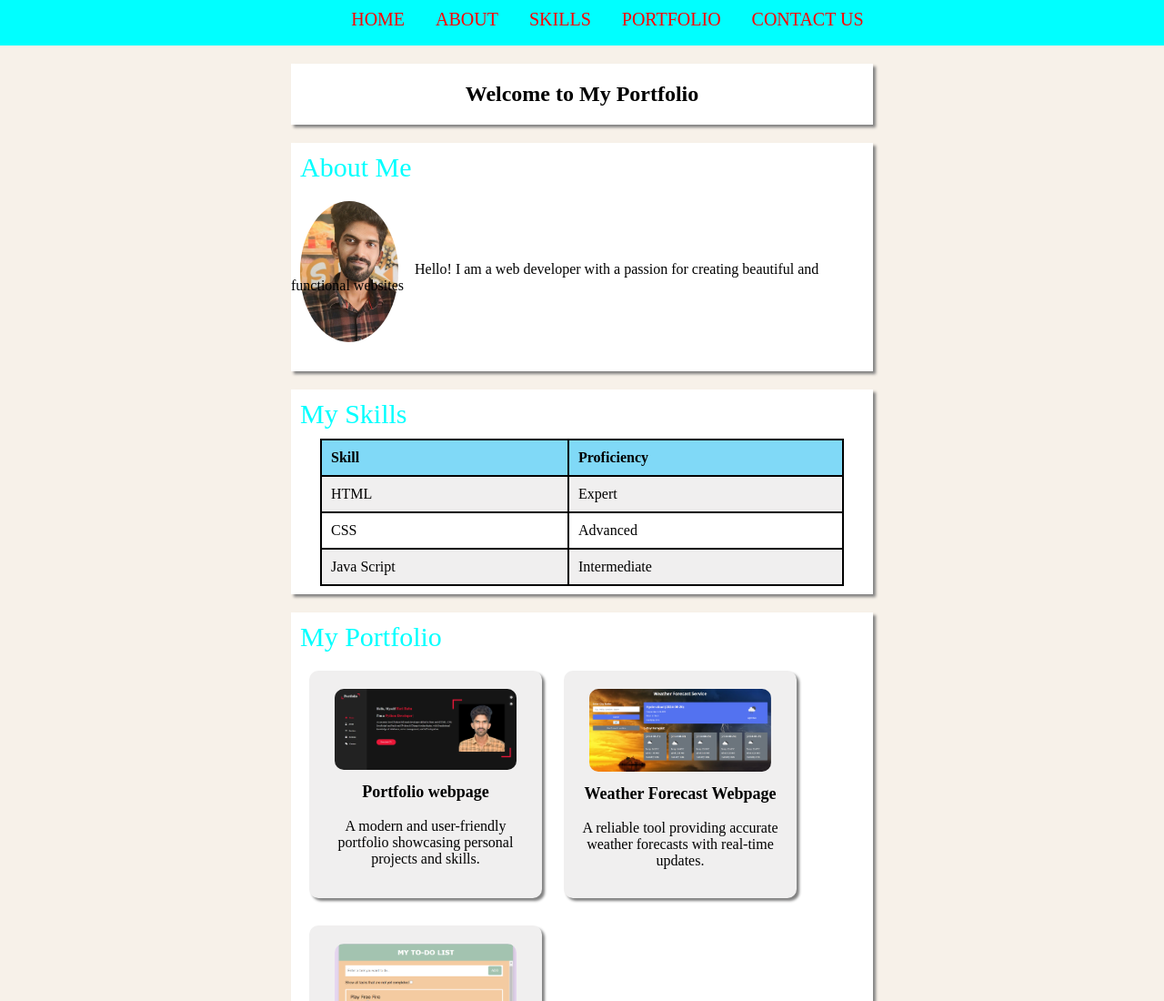
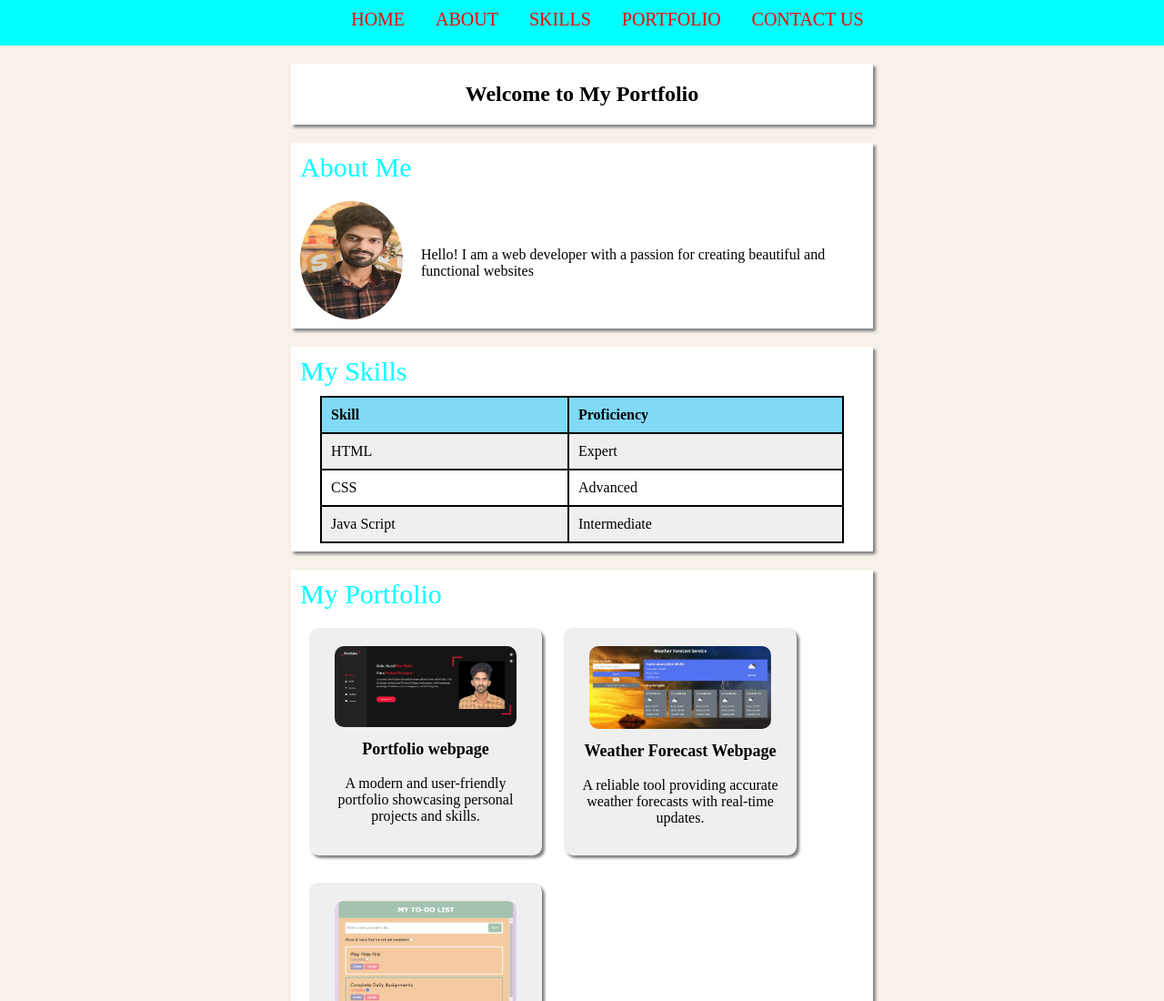
Before and after one commit to harikrishna87/css-day-8, a plain HTML site: page index.html in a window 1280 px wide. Shown: the top 1100 px of the page at 91% size. Drawn offline with Linux system fonts and the light colour scheme.

Commit message:
changes made

```diff
--- a/index.html
+++ b/index.html
@@ -28,8 +28,10 @@
             <div class="about">
                 <h2>About Me</h2>
 
-                <img src="WhatsApp Image 2024-08-20 at 18.41.02_8d6878fe.jpg" alt="" width="150px">
-                <p>Hello! I am a web developer with a passion for creating beautiful and functional websites</p>
+                <div class="about-content">
+                    <img src="WhatsApp Image 2024-08-20 at 18.41.02_8d6878fe.jpg" alt="" width="150px">
+                    <p>Hello! I am a web developer with a passion for creating beautiful and functional websites</p>
+                </div>
             </div>
         </div>
     </section>
--- a/styles.css
+++ b/styles.css
@@ -66,21 +66,22 @@ header {
     padding: 10px;
 }
 
+.about-content {
+    display: flex;
+    align-items: flex-start;
+}
+
 .about img {
     border-radius: 50%;
     padding: 10px;
-    width: 20%;
-    height: 175px;
-    object-fit: cover;
-    object-position: center center;
+    width: 150px;
+    height: 150px;
+    margin-right: 10px;
 }
 
 .about p {
-    display: inline;
-    position: relative;
-    bottom: 85px;
     font-size: 16px;
-    padding: 4px;
+    margin-top: 60px;
 }
 
 .container2 {
```
